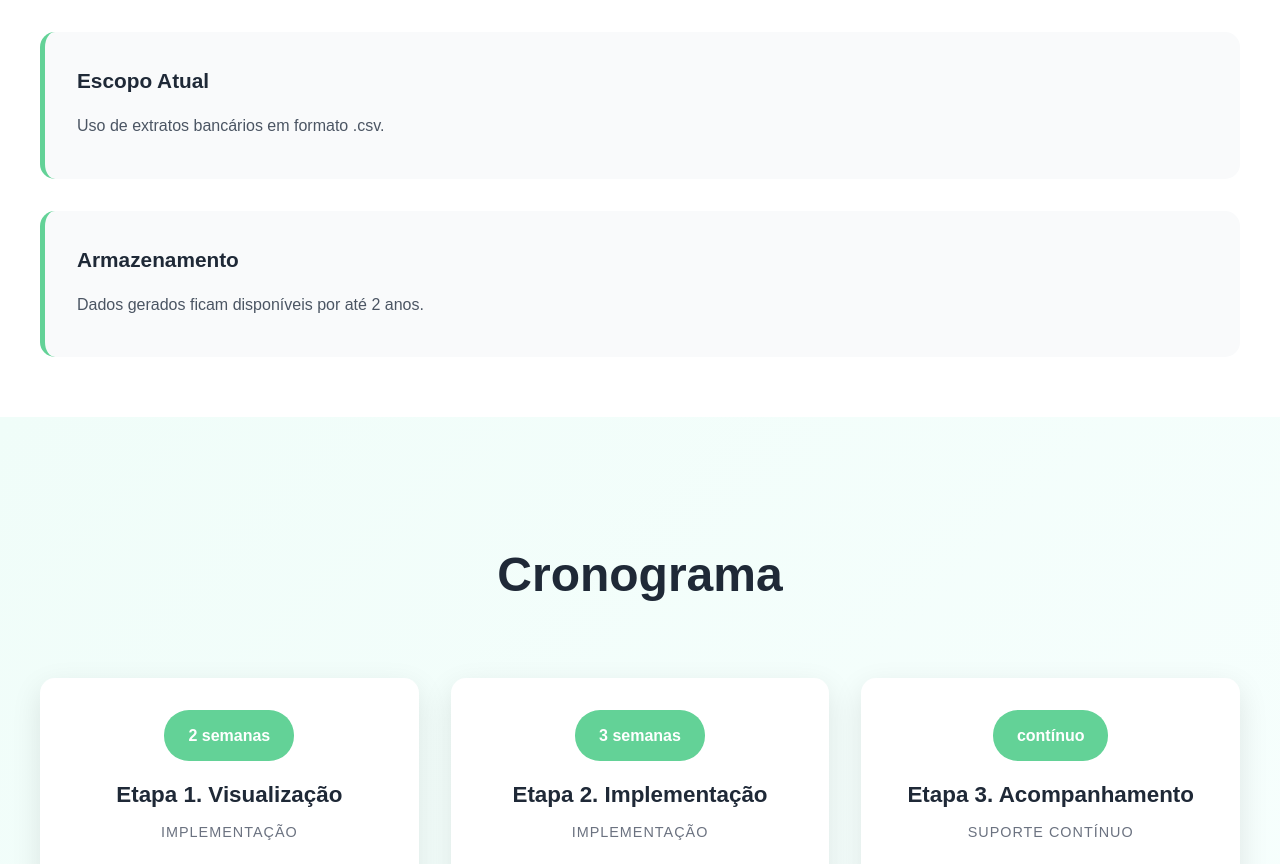
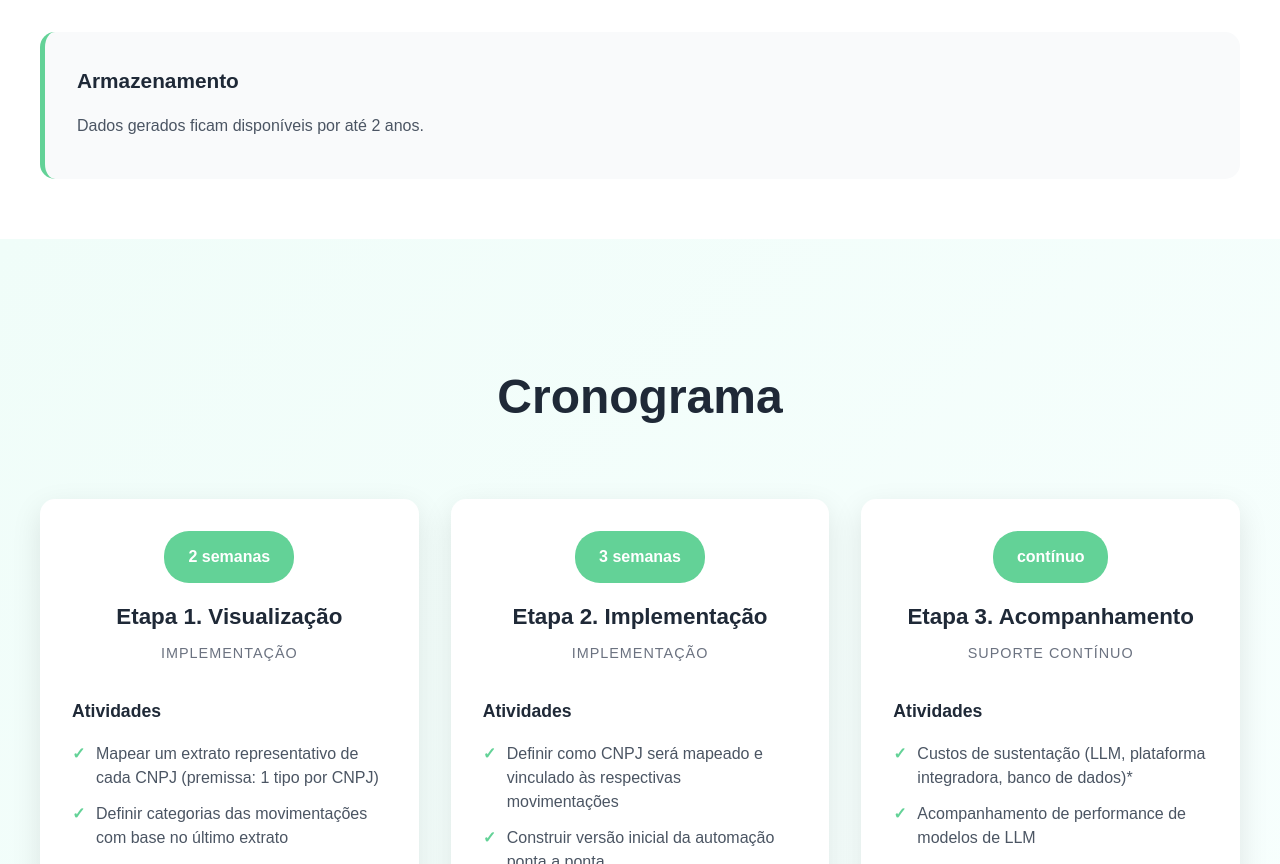
Before and after one commit to pedrotars/proposta-dbny, a plain HTML site: page index.html in a window 1280 px wide. Shown: the part 3284-4148 px from the top of the page. Drawn offline with Linux system fonts and the light colour scheme.

Commit message:
exclusão de "escopo atual"

```diff
--- a/index.html
+++ b/index.html
@@ -628,10 +628,6 @@
                     <p>Alterações nos layouts de extrato exigirão ajustes na automação para manter a consistência.</p>
                 </div>
                 <div class="atencao-item">
-                    <h3>Escopo Atual</h3>
-                    <p>Uso de extratos bancários em formato .csv.</p>
-                </div>
-                <div class="atencao-item">
                     <h3>Armazenamento</h3>
                     <p>Dados gerados ficam disponíveis por até 2 anos.</p>
                 </div>
```
